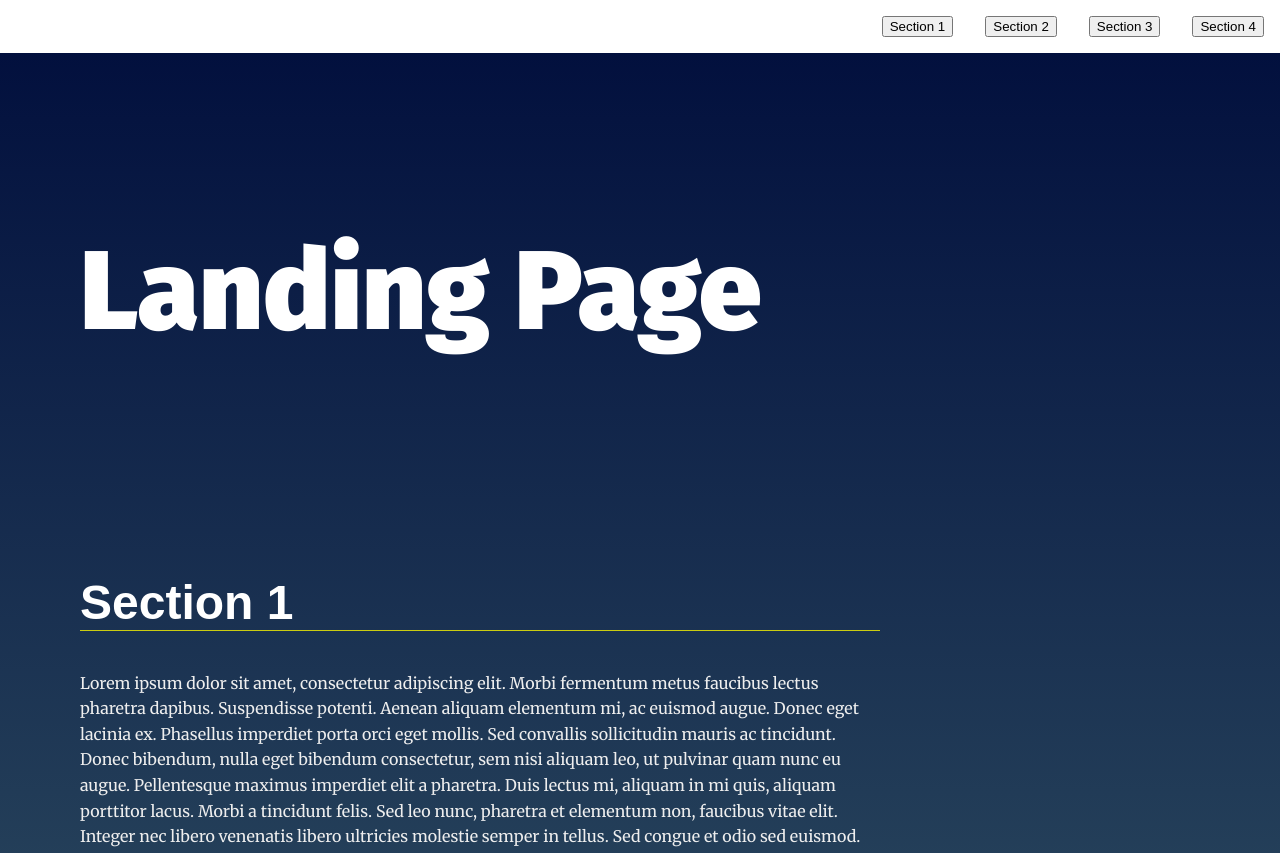
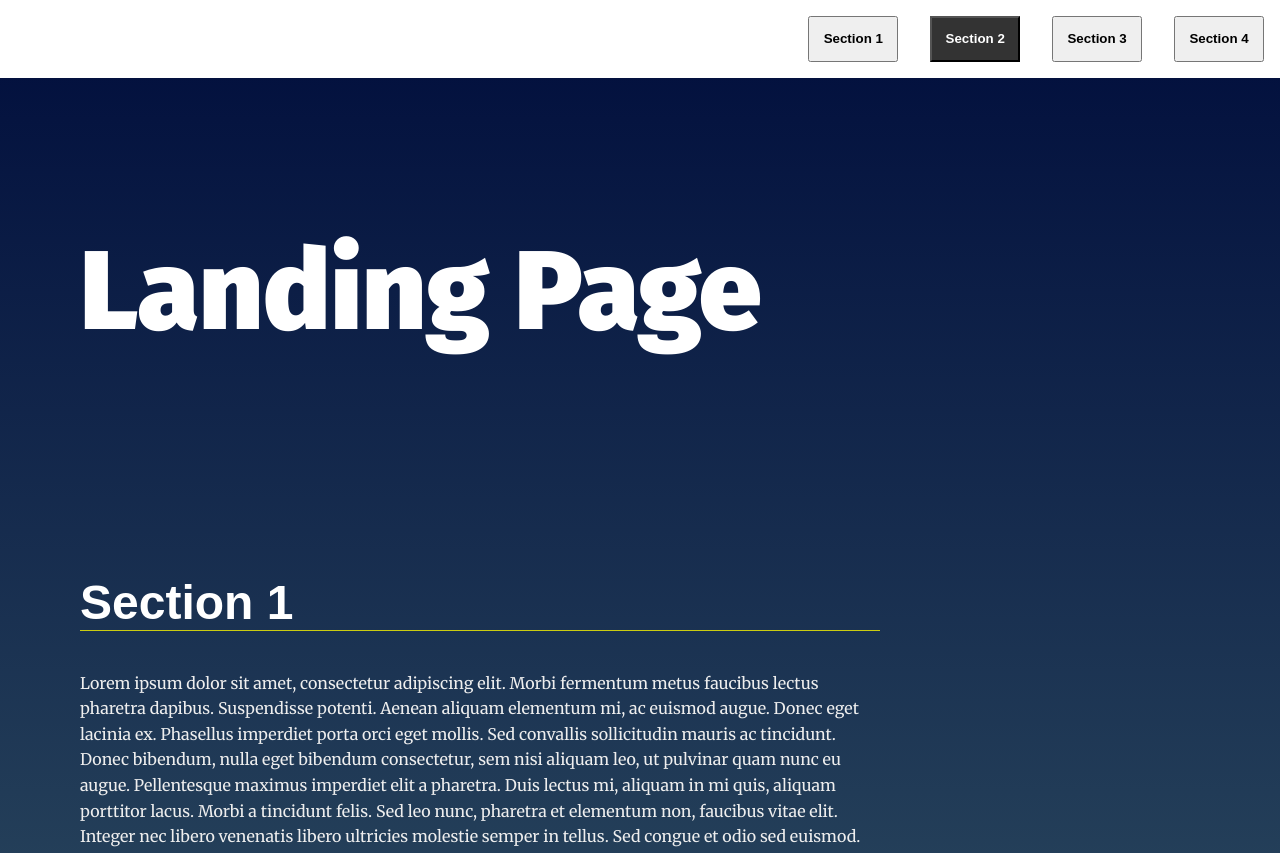
Before and after one commit to Aya-Oliba/landing-page-, a plain HTML site: page index.html in a window 1280 px wide. Shown: the top 853 px of the page. Drawn offline with Linux system fonts and the light colour scheme.

Commit message:
Update styles.css

```diff
--- a/css/styles.css
+++ b/css/styles.css
@@ -65,7 +65,7 @@ section {
 
 }
 
-.navbar__menu a {
+.navbar__menu button {
     display: block;
     padding: 1em;
     font-weight: bold;
@@ -73,13 +73,13 @@ section {
     color: #000;
 }
 
-.navbar__menu a:hover {
+.navbar__menu button:hover {
     background: #333;
     color: #fff;
     transition: ease 0.3s all;
 }
 
-.navbar__menu a.active {
+.navbar__menu button.active {
     background: #333;
     color: #fff;
 }
```
